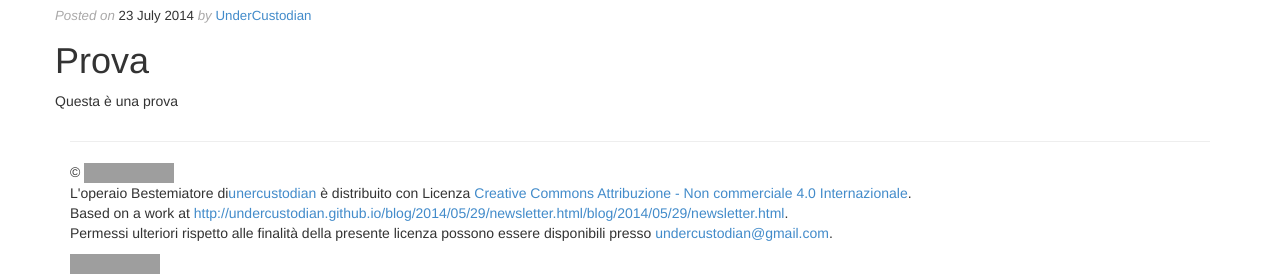
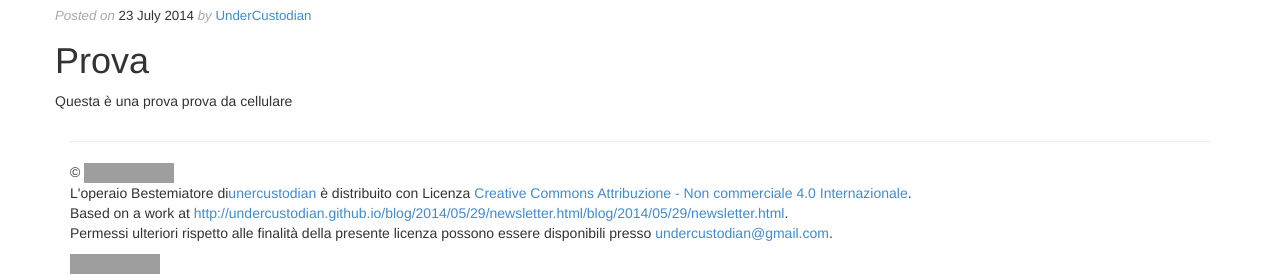
Before and after one commit to undercustodian/undercustodian.github.io-2020-06-16, a Jekyll site: the page built from sketches/_posts/2014-07-23-newsletter.md, in a window 1280 px wide, cut to the strip 184-460 px from the top of the page. Built offline with Jekyll 4.4.1, drawn with Linux system fonts in a browser that asks for light colours; nearby versions of some CDN libraries; grey boxes are pictures that could not be loaded.

Commit message:
prova git da cellulare

```diff
--- a/sketches/_posts/2014-07-23-newsletter.md
+++ b/sketches/_posts/2014-07-23-newsletter.md
@@ -9,3 +9,4 @@ layout: post
 # Prova
 
 Questa è una prova
+prova da cellulare
```
